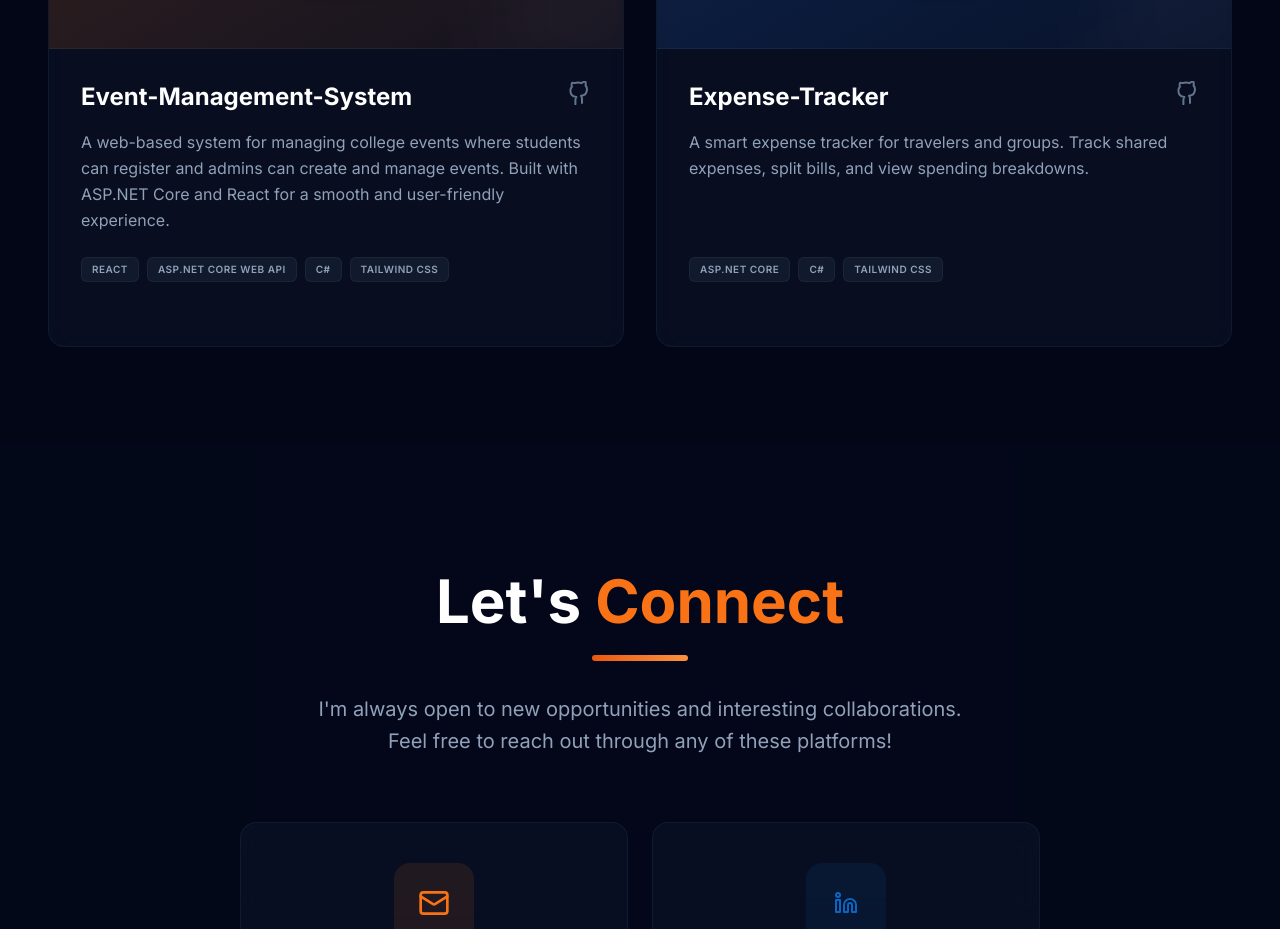
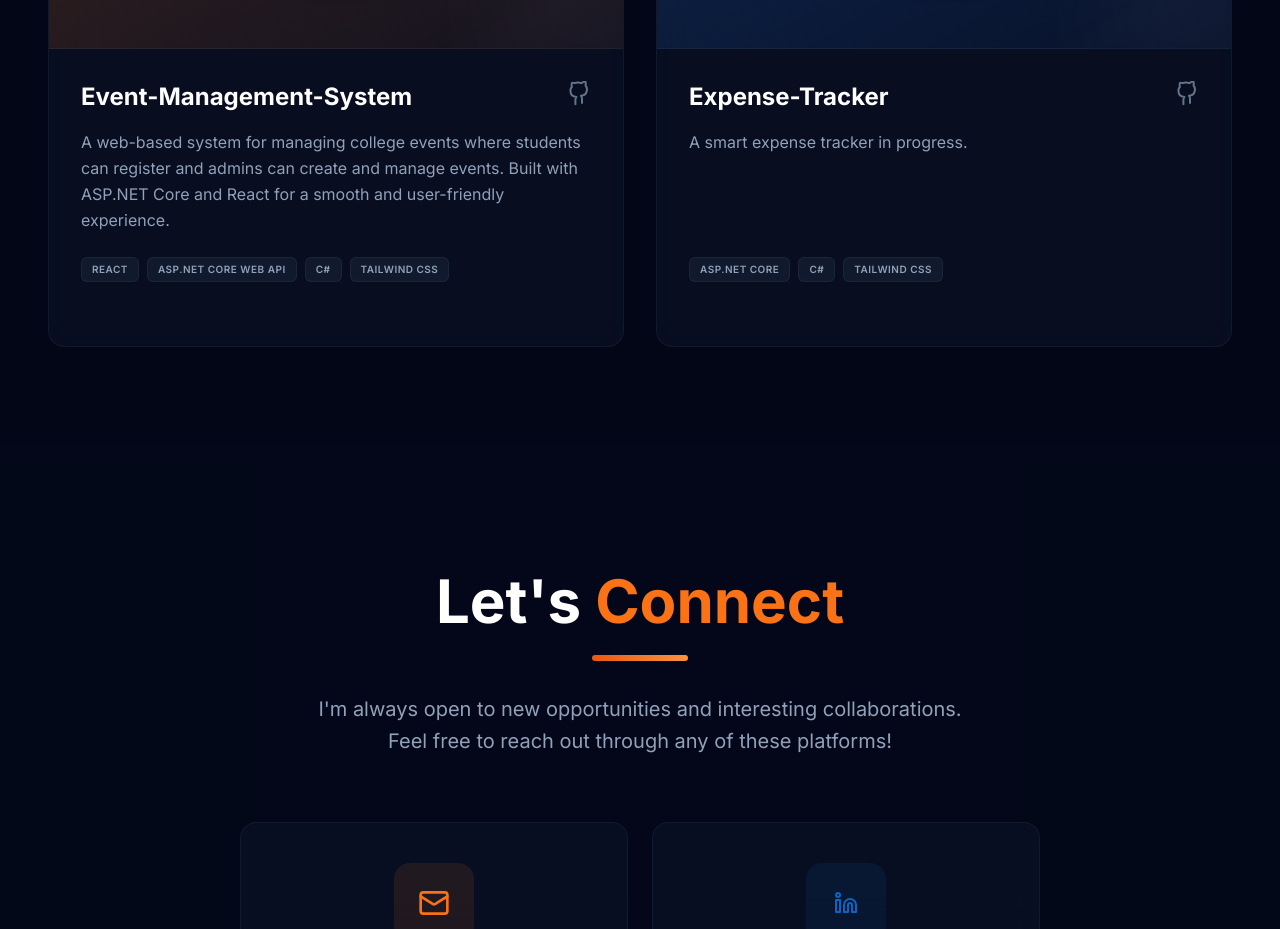
Before and after one commit to kalsaraashish/Portfolio, a React (Vite) app: page / in a window 1280 px wide. Shown: the part 3360-4289 px from the top of the page. Built offline with nearby package versions, Linux system fonts and the light colour scheme.

Commit message:
change the project card

```diff
--- a/src/components/Projects.jsx
+++ b/src/components/Projects.jsx
@@ -23,7 +23,7 @@ const projects = [
   },
   {
     title: "Expense-Tracker",
-    description: "A smart expense tracker for travelers and groups. Track shared expenses, split bills, and view spending breakdowns.",
+    description: "A smart expense tracker in progress.",
     tech: ["ASP.NET Core", "C#", "Tailwind CSS"],
     github: "https://github.com/kalsaraashish/Expense-Tracker",
     bgColor: "from-blue-500/20 to-blue-500/5",
```
